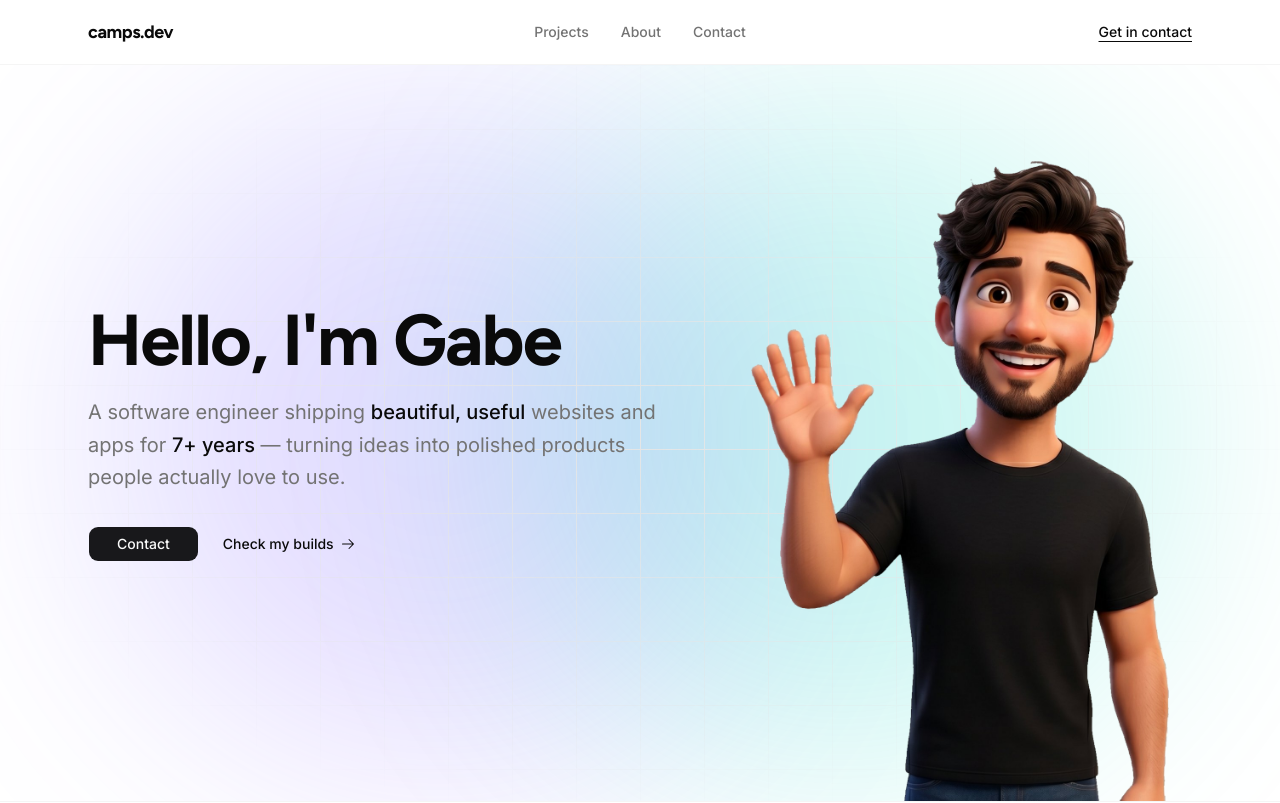
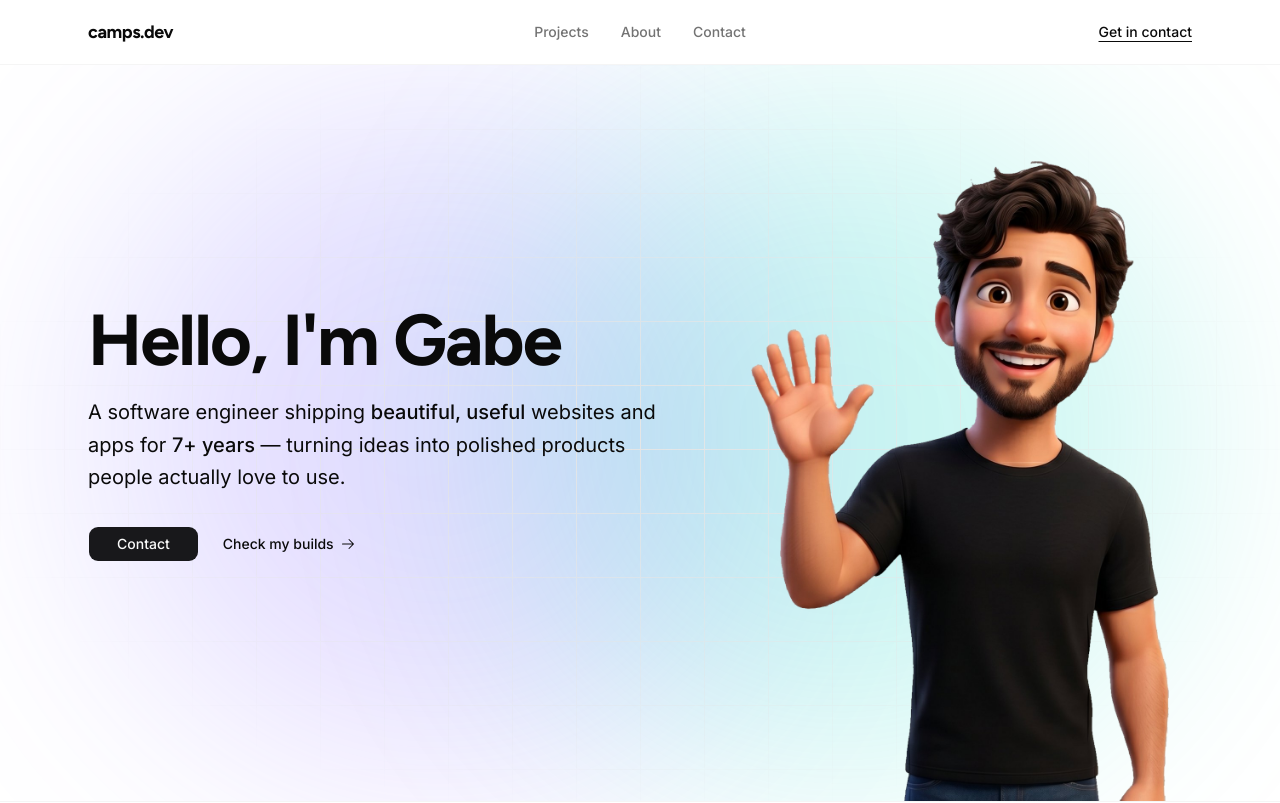
Before and after one commit to gabrielccarvalho/camps.dev, a Next.js app in the folder apps/portfolio/: page / in a window 1280 px wide. Shown: the top 803 px of the page. Built offline with nearby package versions, Linux system fonts and the light colour scheme.

Commit message:
style(portfolio): darken hero subtitle for legibility

```diff
--- a/apps/portfolio/components/sections/hero.tsx
+++ b/apps/portfolio/components/sections/hero.tsx
@@ -40,7 +40,7 @@ function Hero() {
           <h1 className="font-heading text-5xl font-bold tracking-tight text-balance sm:text-6xl lg:text-7xl">
             Hello, I&apos;m Gabe
           </h1>
-          <p className="mt-5 max-w-xl text-lg leading-relaxed text-pretty text-muted-foreground sm:text-xl">
+          <p className="mt-5 max-w-xl text-lg leading-relaxed text-pretty text-foreground sm:text-xl">
             A software engineer shipping{" "}
             <span className="font-medium text-foreground">
               beautiful, useful
```
